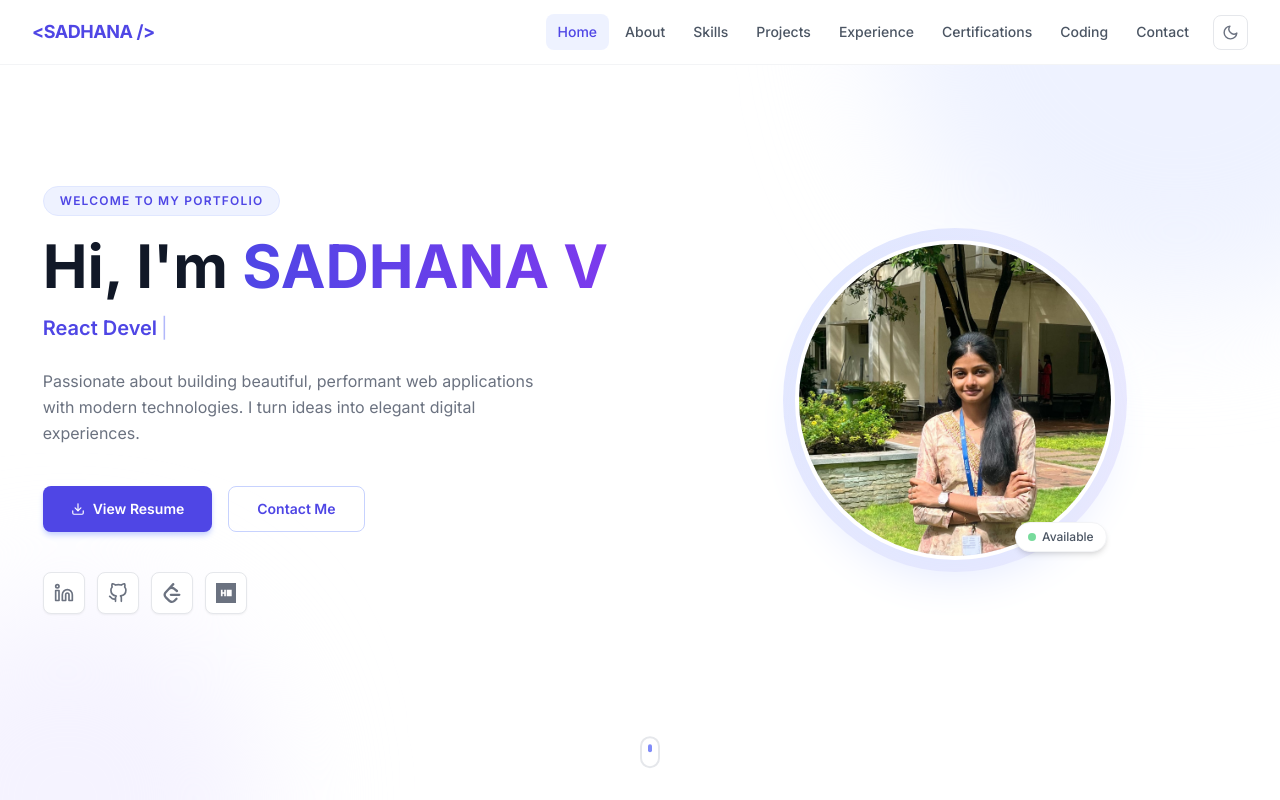
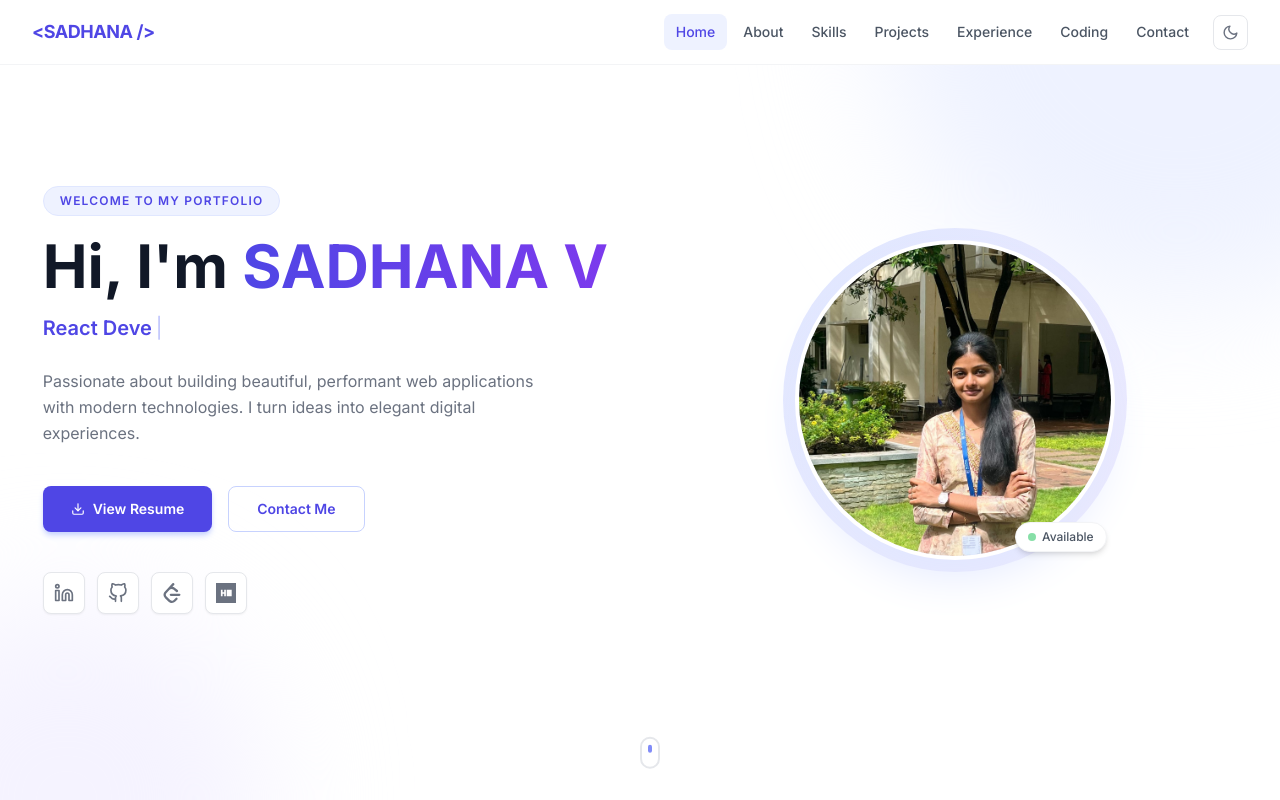
Before and after one commit to SadhanaV-GIT/Sadhana-portfolio, a React (Create React App) app: page / in a window 1280 px wide. Shown: the top 800 px of the page. Built offline with nearby package versions, Linux system fonts and the light colour scheme.

Commit message:
Remove Certifications section

```diff
--- a/src/App.tsx
+++ b/src/App.tsx
@@ -11,7 +11,6 @@ import About from './components/About';
 import Skills from './components/Skills';
 import Projects from './components/Projects';
 import Experience from './components/Experience';
-import Certifications from './components/Certifications';
 import CodingProfiles from './components/CodingProfiles';
 import Contact from './components/Contact';
 
@@ -42,7 +41,6 @@ const App: React.FC = () => {
             <Skills />
             <Projects />
             <Experience />
-            <Certifications />
             <CodingProfiles />
             <Contact />
           </main>
--- a/src/components/Footer.tsx
+++ b/src/components/Footer.tsx
@@ -10,7 +10,7 @@ const socials = [
   { icon: <SiHackerrank size={17} />, href: 'https://www.hackerrank.com/profile/sadhana_v2024cce', label: 'HackerRank' },
 ];
 
-const navLinks = ['Home', 'About', 'Skills', 'Projects', 'Experience', 'Certifications', 'Contact'];
+const navLinks = ['Home', 'About', 'Skills', 'Projects', 'Experience', 'Coding', 'Contact'];
 
 const Footer: React.FC = () => {
   const scrollTop = () => window.scrollTo({ top: 0, behavior: 'smooth' });
--- a/src/components/Navbar.tsx
+++ b/src/components/Navbar.tsx
@@ -9,7 +9,6 @@ const links = [
   { label: 'Skills', id: 'skills' },
   { label: 'Projects', id: 'projects' },
   { label: 'Experience', id: 'experience' },
-  { label: 'Certifications', id: 'certifications' },
   { label: 'Coding', id: 'coding' },
   { label: 'Contact', id: 'contact' },
 ];
```
